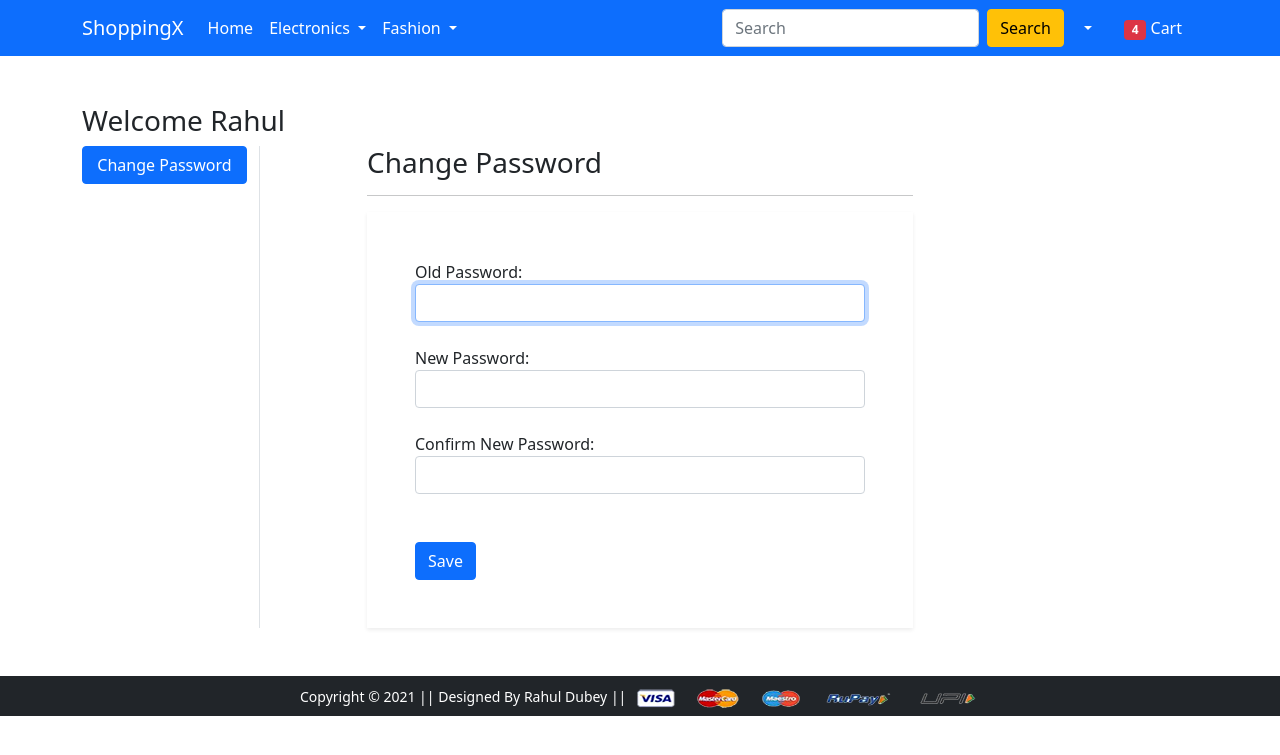
After one commit to rahuldubey99/ShoppinglyX, a Django app: page /passwordchange/ in a window 1280 px wide. The commit adds this page. Shown: the top 755 px of the page. Run offline with Django 3.2, Linux system fonts and the light colour scheme; a user stored in the database is signed in; some libraries are stand-ins or nearby versions.

Commit message:
forget password

```diff
--- a/app/forms.py
+++ b/app/forms.py
@@ -1,5 +1,6 @@
 from django import forms
-from django.contrib.auth.forms import UserCreationForm, AuthenticationForm, UsernameField
+from django.contrib.auth import password_validation
+from django.contrib.auth.forms import UserCreationForm, AuthenticationForm, UsernameField, PasswordChangeForm, PasswordResetForm, SetPasswordForm
 from django.contrib.auth.models import User
 from django.forms import fields
 from django.utils.translation import gettext,gettext_lazy as _
@@ -16,3 +17,15 @@ class CustomerRegistrationsForm(UserCreationForm):
 class LoginForm(AuthenticationForm):
     username = UsernameField(widget = forms.TextInput(attrs={'autofocus':True,'class': 'form-control'}))
     password = forms.CharField(label=_('Password'),strip=False,widget = forms.PasswordInput(attrs={'autocomplete':'current-password','class': 'form-control'}))
+
+class MyPasswordChangeForm(PasswordChangeForm):
+    old_password = forms.CharField(label=_('Old Password'),strip=False,widget=forms.PasswordInput(attrs={'autocomplete':'current-password','autofocus':True,'class': 'form-control'}))
+    new_password1 = forms.CharField(label=_('New Password'),strip=False,widget = forms.PasswordInput(attrs={'autocomplete':'new-password','class':'form-control'}),help_text=password_validation.password_validators_help_text_html())
+    new_password2 = forms.CharField(label=_("Confirm New Password"),strip=False,widget = forms.PasswordInput(attrs={'autocomplete':'new-password','class':'form-control'}))
+
+class MyPasswordResetForm(PasswordResetForm):
+    email = forms.EmailField(label=_("Email"),max_length=254, widget=forms.EmailInput(attrs={'autocomplete':'email','class':'form-control'}))
+
+class MySetPasswordForm(SetPasswordForm):
+    new_password1 = forms.CharField(label=_('New Password'),strip=False,widget = forms.PasswordInput(attrs={'autocomplete':'new-password','class':'form-control'}),help_text=password_validation.password_validators_help_text_html())
+    new_password2 = forms.CharField(label=_("Confirm New Password"),strip=False,widget = forms.PasswordInput(attrs={'autocomplete':'new-password','class':'form-control'}))
--- a/app/templates/app/base.html
+++ b/app/templates/app/base.html
@@ -67,7 +67,7 @@
               <ul class="dropdown-menu" aria-labelledby="profileDropdown">
                 <li><a class="dropdown-item" href="{% url 'profile' %}">Profile</a></li>
                 <li><a class="dropdown-item" href="{% url 'orders' %}">Orders</a></li>
-                <li><a class="dropdown-item" href="{% url 'changepassword' %}">Change Password</a></li>
+                <li><a class="dropdown-item" href="{% url 'passwordchange' %}">Change Password</a></li>
                 <li><a class="dropdown-item" href="{% url 'logout' %}">Logout</a></li>
               </ul>
             </li>
--- a/app/templates/app/login.html
+++ b/app/templates/app/login.html
@@ -14,7 +14,7 @@
             {{ fm.label_tag}}{{fm}}<small class="text-danger">{{fm.errors|striptags}}</small><br>
         </div>
     {% endfor %}
-    <small><a href="">Forgot Password?</a></small><br>
+    <small><a href="{% url 'password_reset' %}">Forgot Password?</a></small><br>
     <input type="submit" value="Login" class="btn btn-primary mt-4">
     <br>
     <div class="text-center text-primary fw-bold"><small>New to ShoppinglyX ?<a href="{% url 'customerregistration' %} "class="text-danger">Create an Account</a></small></div>
--- /dev/null
+++ b/app/templates/app/passwordchange.html
@@ -0,0 +1,33 @@
+{% extends 'app/base.html' %}
+{% load static %}
+{% block title %}Change Password{% endblock title %}
+{% block main-content %}
+    <div class="container my-5">
+        <div class="row">
+            <h3>Welcome Rahul</h3>
+            <div class="col-sm-2 border-end">
+                <ul class="list-unstyled">
+                    <li class="d-grid"><a href="{% url 'profile' %}" class="btn btn-primary">Change Password</a></li>
+                </ul>
+            </div>
+            <div class="col-sm-6 offset-sm-1">
+                <h3>Change Password</h3>
+                <hr>
+                <form action="" method="post" novalidate class="shadow-sm p-5">
+                    {% csrf_token %}
+                    {% for fm in form %}
+                        <div class="form-group">
+                            {{fm.label_tag}}{{fm}} <small class="text-danger">{{fm.errors|striptags}}</small><br>
+                        </div>
+                    {% endfor %}
+                    <input type="submit" value="Save" class="btn btn-primary mt-4">
+                    {% if form.non_field_errors %}
+                        {% for error in form.non_field_errors %}
+                            <p class="alert alert-danger my-3">{{error}}</p>
+                        {% endfor %}
+                    {% endif %}
+                </form>
+            </div>
+        </div>
+    </div>
+{% endblock main-content %}
--- a/app/urls.py
+++ b/app/urls.py
@@ -3,7 +3,7 @@ from app import views
 from django.conf import settings
 from django.conf.urls.static import static
 from django.contrib.auth import authenticate, views as auth_views
-from .forms import LoginForm
+from .forms import LoginForm, MyPasswordChangeForm, MyPasswordResetForm, MySetPasswordForm
 urlpatterns = [
     # path('', views.home),
    path('', views.ProductView.as_view(),name='home'),
@@ -14,12 +14,17 @@ urlpatterns = [
     path('profile/', views.profile, name='profile'),
     path('address/', views.address, name='address'),
     path('orders/', views.orders, name='orders'),
-    path('changepassword/', views.change_password, name='changepassword'),
     path('mobile/', views.mobile, name='mobile'),
     path('mobile/<slug:data>', views.mobile, name='mobiledata'),
-    # path('login/', views.login, name='login'),
+    # pa`th('login/', views.login, name='login'),
     path('accounts/login/', auth_views.LoginView.as_view(template_name='app/login.html',authentication_form=LoginForm), name='login'),
     path('logout/',auth_views.LogoutView.as_view(next_page='login'), name='logout'),
+    path('passwordchange/',auth_views.PasswordChangeView.as_view(template_name="app/passwordchange.html", form_class=MyPasswordChangeForm, success_url='/passwordchangedone/'),name='passwordchange'),
+    path('passwordchangedone/',auth_views.PasswordChangeDoneView.as_view(template_name="app/passwordchangedone.html"),name='passwordchangedone'),
+    path('password-reset/',auth_views.PasswordResetView.as_view(template_name="app/password_reset.html",form_class=MyPasswordResetForm), name='password_reset'),
+    path('password-reset/done/',auth_views.PasswordResetDoneView.as_view(template_name="app/password_reset_done.html"), name='password_reset_done'),
+    path('password-reset-confirm/<uidb64>/<token>/',auth_views.PasswordResetConfirmView.as_view(template_name="app/password_reset_confirm.html",form_class=MySetPasswordForm), name='password_reset_confirm'),
+       path('password-reset-complete/',auth_views.PasswordResetCompleteView.as_view(template_name="app/password_reset_complete.html"),name='password_reset_complete'),
     path('registration/', views.CustomerRegistrationView.as_view(), name='customerregistration'),
     path('checkout/', views.checkout, name='checkout'),
 ] + static(settings.MEDIA_URL, document_root=settings.MEDIA_ROOT)
--- a/shopping/settings.py
+++ b/shopping/settings.py
@@ -123,3 +123,4 @@ STATIC_URL = '/static/'
 MEDIA_URL = '/media/'
 MEDIA_ROOT = BASE_DIR/ 'media'
 LOGIN_REDIRECT_URL ='/profile/'
+EMAIL_BACKEND = 'django.core.mail.backends.console.EmailBackend'
```
Also changed, not shown: app/templates/app/password_reset.html (added, +27 -0 lines), app/templates/app/password_reset_complete.html (added, +14 -0 lines), app/templates/app/password_reset_confirm.html (added, +28 -0 lines), app/templates/app/password_reset_done.html (added, +13 -0 lines), app/templates/app/passwordchangedone.html (added, +19 -0 lines), app/views.py (+0 -7 lines), db.sqlite3.
